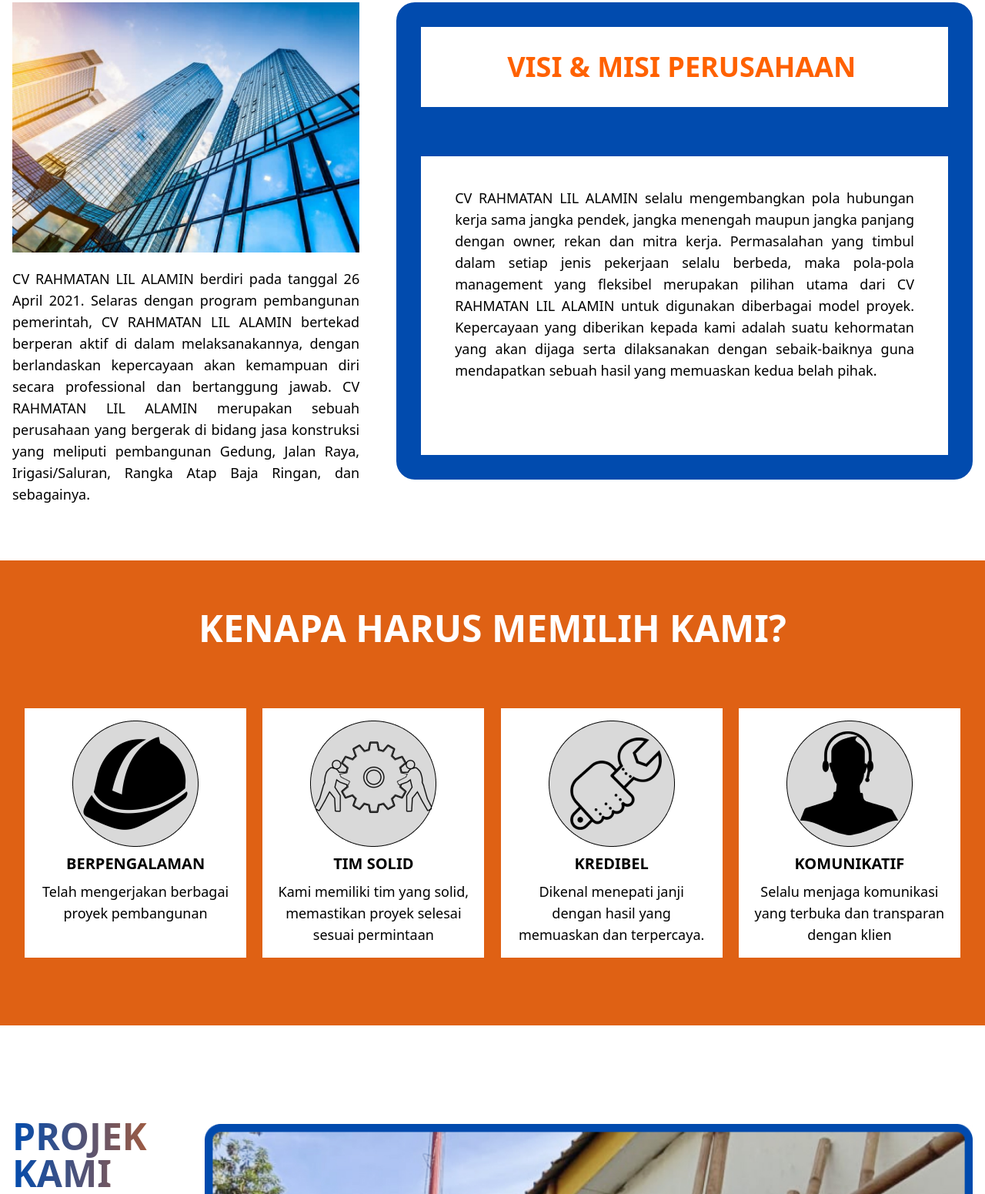
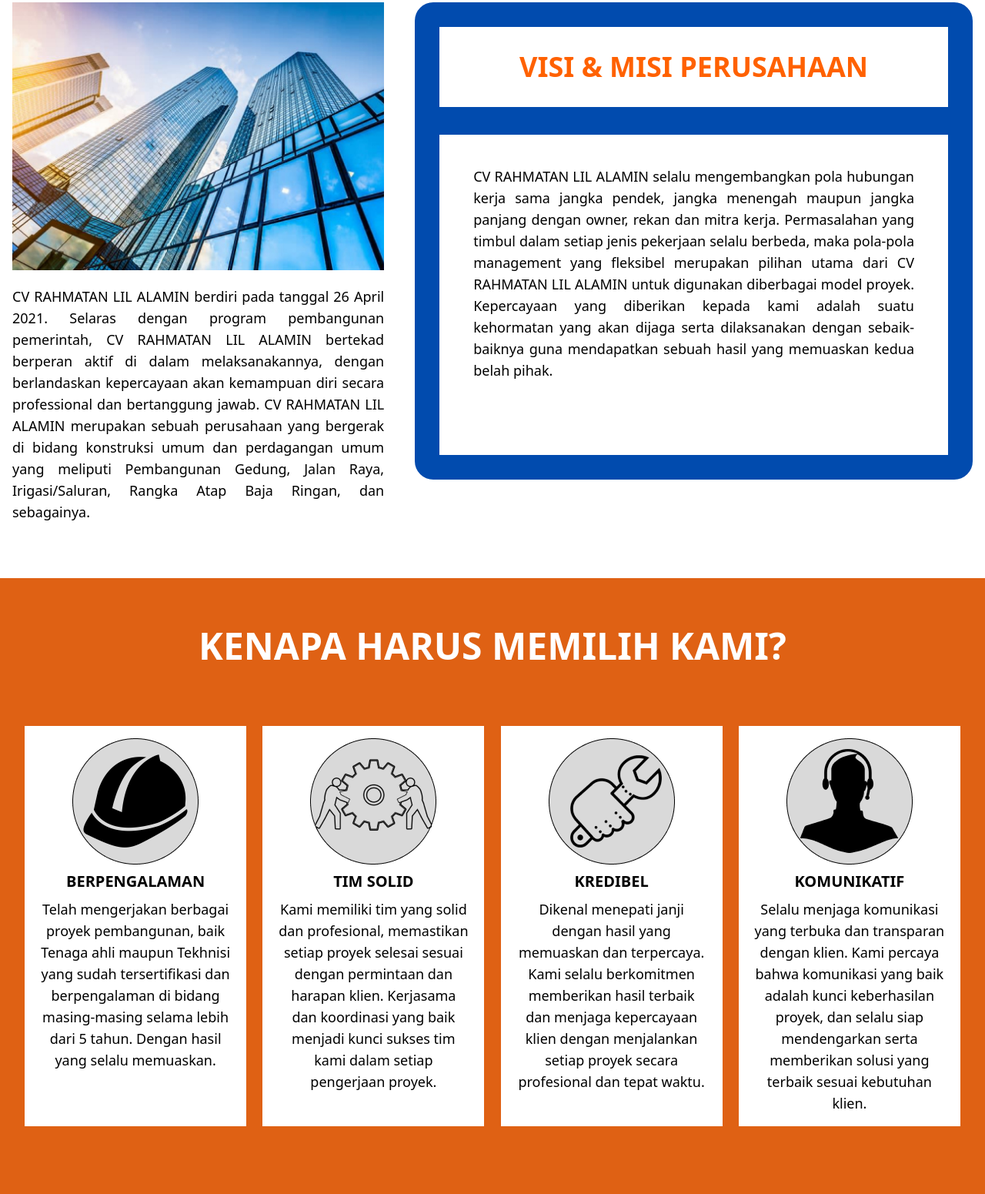
Before and after one commit to Safarqwerty/CV.-RAHMATAN-LIL-ALAMIN, a website: page index.html in a window 1280 px wide. Shown: the part 957-2508 px from the top of the page at 77% size. Drawn offline with Linux system fonts and the light colour scheme.

Commit message:
revisi isi konten

```diff
--- a/index.html
+++ b/index.html
@@ -96,31 +96,29 @@
             <h1
                 class="font-bold uppercase bg-gradient-to-r from-[#014BAE] to-[#DF6114] inline-block text-transparent bg-clip-text lg:text-5xl text-2xl mb-8">
                 Tentang Perusahaan</h1>
-            <div class="flex flex-wrap">
+            <div class="flex flex-wrap lg:flex-nowrap gap-x-10">
                 <div class="w-full mb-10 lg:w-2/5">
-                    <img src="./public/img/tentang.jpg" alt="" class="mb-5 lg:pr-12">
-                    <p class="text-justify max-w-xl lg:text-lg lg:pr-12">CV RAHMATAN LIL ALAMIN berdiri
-                        pada tanggal 26 April 2021. Selaras dengan program pembangunan pemerintah, CV RAHMATAN LIL
-                        ALAMIN
-                        bertekad berperan aktif di dalam melaksanakannya, dengan berlandaskan kepercayaan akan kemampuan
-                        diri secara professional dan bertanggung jawab. CV RAHMATAN LIL ALAMIN merupakan sebuah
-                        perusahaan yang bergerak di bidang jasa konstruksi yang meliputi pembangunan Gedung, Jalan Raya,
-                        Irigasi/Saluran, Rangka Atap Baja Ringan, dan sebagainya.</p>
+                    <img src="./public/img/tentang.jpg" alt="" class="mb-5 w-full">
+                    <p class="text-justify lg:text-lg w-full">CV RAHMATAN LIL ALAMIN berdiri pada tanggal 26
+                        April 2021. Selaras dengan program pembangunan pemerintah, CV RAHMATAN LIL ALAMIN bertekad
+                        berperan aktif di dalam melaksanakannya, dengan berlandaskan kepercayaan akan kemampuan diri
+                        secara professional dan bertanggung jawab. CV RAHMATAN LIL ALAMIN merupakan sebuah perusahaan
+                        yang bergerak di bidang konstruksi umum dan perdagangan umum yang meliputi Pembangunan Gedung,
+                        Jalan Raya, Irigasi/Saluran, Rangka Atap Baja Ringan, dan sebagainya.</p>
                 </div>
                 <div class="w-full lg:w-3/5">
                     <h3
-                        class="font-bold text-xl px-5 lg:px-28 py-8 lg:text-4xl text-[#FF6100] border-4 lg:border-[2rem] border-[#014BAE] rounded-t-3xl">
+                        class="font-bold text-xl text-center py-8 lg:text-4xl text-[#FF6100] border-4 lg:border-x-[2rem] lg:border-t-[2rem] border-[#014BAE] rounded-t-3xl">
                         VISI & MISI
                         PERUSAHAAN</h3>
                     <p
-                        class="text-base mb-6 lg:text-lg px-5 lg:px-11 pt-10 pb-10 lg:pb-24 border-4 lg:border-[2rem] border-[#014BAE] text-justify rounded-b-3xl">
-                        CV RAHMATAN LIL ALAMIN selalu
-                        mengembangkan pola hubungan kerja sama jangka pendek, jangka menengah maupun jangka panjang
-                        dengan owner, rekan dan mitra kerja. Permasalahan yang timbul dalam setiap jenis pekerjaan
-                        selalu berbeda, maka pola-pola management yang fleksibel merupakan pilihan utama dari CV
-                        RAHMATAN LIL ALAMIN untuk digunakan diberbagai model proyek. Kepercayaan yang diberikan kepada
-                        kami adalah suatu kehormatan yang akan dijaga serta dilaksanakan dengan sebaik-baiknya guna
-                        mendapatkan sebuah hasil yang memuaskan kedua belah pihak.
+                        class="text-base mb-6 lg:text-lg px-5 lg:px-11 pt-10 pb-10 lg:pb-24 border-x-4 border-b-4 lg:border-[2rem] border-[#014BAE] text-justify rounded-b-3xl">
+                        CV RAHMATAN LIL ALAMIN selalu mengembangkan pola hubungan kerja sama jangka pendek, jangka
+                        menengah maupun jangka panjang dengan owner, rekan dan mitra kerja. Permasalahan yang timbul
+                        dalam setiap jenis pekerjaan selalu berbeda, maka pola-pola management yang fleksibel merupakan
+                        pilihan utama dari CV RAHMATAN LIL ALAMIN untuk digunakan diberbagai model proyek. Kepercayaan
+                        yang diberikan kepada kami adalah suatu kehormatan yang akan dijaga serta dilaksanakan dengan
+                        sebaik-baiknya guna mendapatkan sebuah hasil yang memuaskan kedua belah pihak.
                     </p>
                 </div>
             </div>
@@ -136,36 +134,45 @@
                         MEMILIH KAMI?</h2>
                 </div>
             </div>
-            <div class="w-full overflow-x-auto">
-                <div class="flex flex-nowrap justify-between overflow-x-auto p-4">
+            <div class="w-full">
+                <div class="flex flex-nowrap justify-between overflow-x-auto no-scrollbar p-4">
                     <div
-                        class="mr-2 lg:py-4 pt-6 pb-3 px-5 mb-2 bg-white text-center flex flex-col items-center lg:w-75 w-full flex-shrink-0 transform transition-transform duration-300 hover:scale-105">
+                        class="group mr-2 w-64 lg:py-4 pt-6 pb-3 px-5 mb-2 bg-white text-center flex flex-col items-center lg:w-75 flex-shrink-0 transform transition-transform duration-300 hover:scale-105">
                         <img src="./public/img/pengalaman.png" alt="Berpengalaman"
-                            class="transition-transform duration-300 hover:rotate-6">
+                            class="transition-transform duration-300 group-hover:rotate-6">
                         <h3 class="font-bold text-xl mt-2">BERPENGALAMAN</h3>
-                        <p class="text-lg mt-2">Telah mengerjakan berbagai proyek pembangunan</p>
+                        <p class="text-lg mt-2">Telah mengerjakan berbagai proyek pembangunan, baik Tenaga ahli maupun
+                            Tekhnisi yang sudah
+                            tersertifikasi dan berpengalaman di bidang masing-masing selama lebih dari 5 tahun. Dengan hasil yang selalu memuaskan.</p>
                     </div>
                     <div
-                        class="mx-2 lg:py-4 pt-6 pb-3 px-5 mb-2 bg-white text-center flex flex-col items-center lg:w-75 w-full flex-shrink-0 transform transition-transform duration-300 hover:scale-105">
+                        class="group mx-2 w-64 lg:py-4 pt-6 pb-3 px-5 mb-2 bg-white text-center flex flex-col items-center lg:w-75 flex-shrink-0 transform transition-transform duration-300 hover:scale-105">
                         <img src="./public/img/solid.png" alt="Tim Solid"
-                            class="transition-transform duration-300 hover:rotate-6">
+                            class="transition-transform duration-300 group-hover:rotate-6">
                         <h3 class="font-bold text-xl mt-2">TIM SOLID</h3>
-                        <p class="text-lg mt-2">Kami memiliki tim yang solid, memastikan proyek selesai sesuai
-                            permintaan</p>
+                        <p class="text-lg mt-2">Kami memiliki tim yang solid dan profesional, memastikan setiap proyek
+                            selesai sesuai dengan
+                            permintaan dan harapan klien. Kerjasama dan koordinasi yang baik menjadi kunci sukses tim
+                            kami dalam setiap
+                            pengerjaan proyek.</p>
                     </div>
                     <div
-                        class="mx-2 lg:py-4 pt-6 pb-3 px-5 mb-2 bg-white text-center flex flex-col items-center lg:w-75 w-full flex-shrink-0 transform transition-transform duration-300 hover:scale-105">
+                        class="group mx-2 w-64 lg:py-4 pt-6 pb-3 px-5 mb-2 bg-white text-center flex flex-col items-center lg:w-75 flex-shrink-0 transform transition-transform duration-300 hover:scale-105">
                         <img src="./public/img/kredibel.png" alt="Kredibel"
-                            class="transition-transform duration-300 hover:rotate-6">
+                            class="transition-transform duration-300 group-hover:rotate-6">
                         <h3 class="font-bold text-xl mt-2">KREDIBEL</h3>
-                        <p class="text-lg mt-2">Dikenal menepati janji dengan hasil yang memuaskan dan terpercaya.</p>
+                        <p class="text-lg mt-2">Dikenal menepati janji dengan hasil yang memuaskan dan terpercaya. Kami selalu berkomitmen
+                            memberikan hasil terbaik dan menjaga kepercayaan klien dengan menjalankan setiap proyek secara profesional dan
+                            tepat waktu.</p>
                     </div>
                     <div
-                        class="ml-2 lg:py-4 pt-6 pb-3 px-5 mb-2 bg-white text-center flex flex-col items-center lg:w-75 w-full flex-shrink-0 transform transition-transform duration-300 hover:scale-105">
+                        class="group ml-2 w-64 lg:py-4 pt-6 pb-3 px-5 mb-2 bg-white text-center flex flex-col items-center lg:w-75 flex-shrink-0 transform transition-transform duration-300 hover:scale-105">
                         <img src="./public/img/komunikatif.png" alt="Komunikatif"
-                            class="transition-transform duration-300 hover:rotate-6">
+                            class="transition-transform duration-300 group-hover:rotate-6">
                         <h3 class="font-bold text-xl mt-2">KOMUNIKATIF</h3>
-                        <p class="text-lg mt-2">Selalu menjaga komunikasi yang terbuka dan transparan dengan klien</p>
+                        <p class="text-lg mt-2">Selalu menjaga komunikasi yang terbuka dan transparan dengan klien. Kami percaya bahwa
+                            komunikasi yang baik adalah kunci keberhasilan proyek, dan selalu siap mendengarkan serta memberikan solusi yang
+                            terbaik sesuai kebutuhan klien.</p>
                     </div>
                 </div>
             </div>
@@ -212,15 +219,15 @@
                 Alamin berkomitmen untuk terus memberikan layanan terbaik kepada pelanggan dan pemangku kepentingan
                 lainnya.</p>
             <div class="flex items-center flex-col justify-center mt-10">
-                <img src="./public/img/direktur.png" alt="" class="lg:w-96 w-56">
-                <div class="flex my-8 space-x-4 overflow-x-auto">
+                <img src="./public/img/president.png" alt="" class="lg:w-96 w-56">
+                <div class="flex my-8 space-x-4 overflow-x-auto no-scrollbar">
                     <img src="./public/img/irwan.png" alt="" class="lg:w-80 w-52">
                     <img src="./public/img/fitra.png" alt="" class="lg:w-80 w-52">
                     <img src="./public/img/yunus.png" alt="" class="lg:w-80 w-52">
                 </div>
-                <div class="flex lg:mb-32 mb-14 space-x-4 overflow-x-auto">
+                <div class="flex lg:mb-32 mb-14 space-x-4 overflow-x-auto no-scrollbar">
                     <img src="./public/img/majja.png" alt="" class="lg:w-80 w-52">
-                    <img src="./public/img/qadri.png" alt="" class="lg:w-80 w-52">
+                    <img src="./public/img/arifin.png" alt="" class="lg:w-80 w-52">
                     <img src="./public/img/safri.png" alt="" class="lg:w-80 w-52">
                 </div>
             </div>
```
Also changed, not shown: public/css/style.css, public/img/arifin.png (added), public/img/direktur.png (deleted), public/img/fitra.png, public/img/president.png (added), public/img/qadri.png (deleted), public/img/yunus.png.
